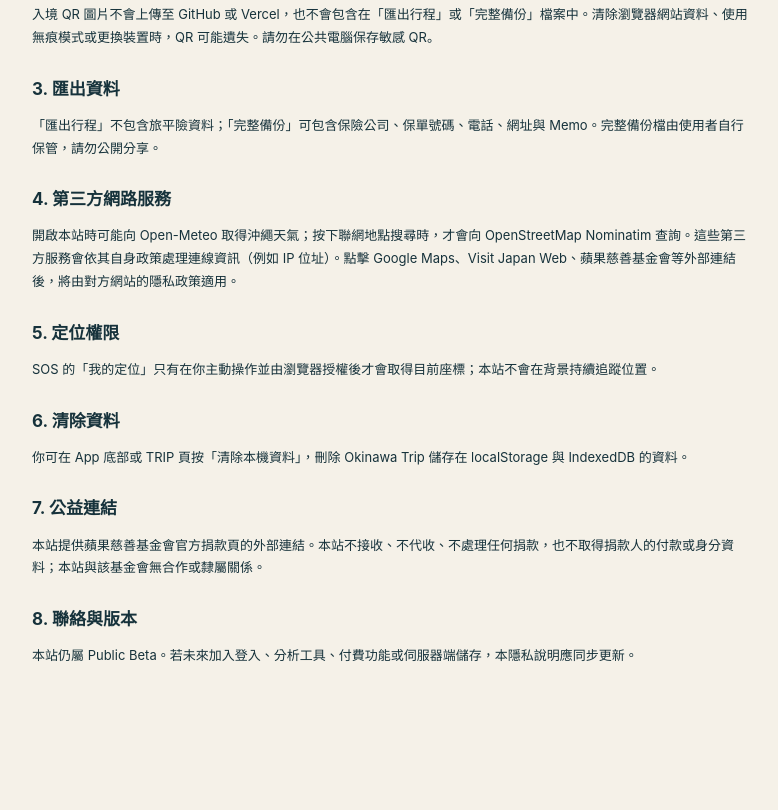
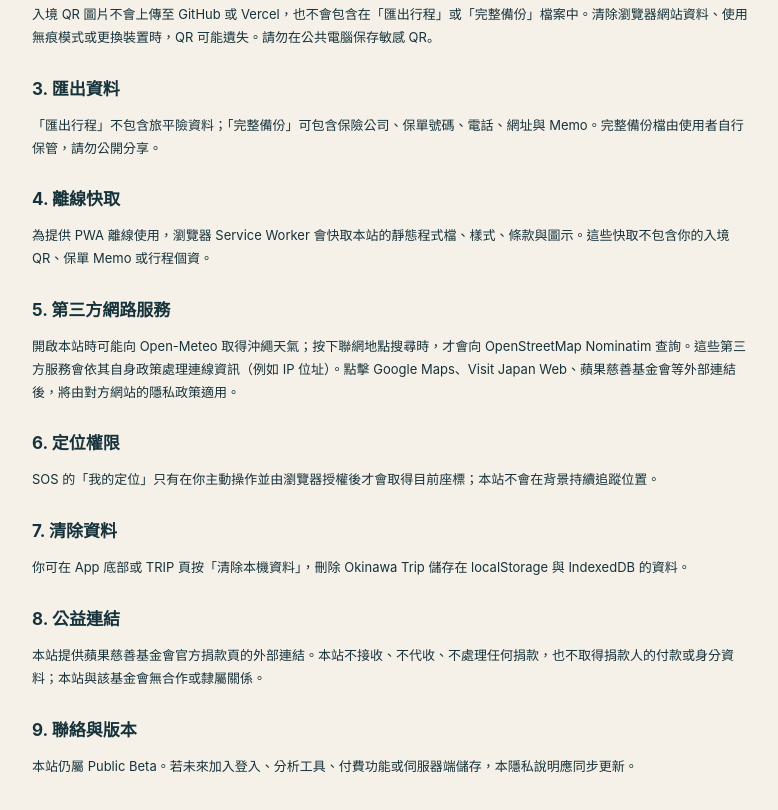
Before and after one commit to red0710-sys/okinawa-trip, a website: page privacy.html in a window 1280 px wide. Shown: the part 368-1178 px from the top of the page, without its empty margins (248-1026 px from the left). Before the commit the page ends 1108 px from the top, so only its background shows below. Drawn offline with Linux system fonts and the light colour scheme.

Commit message:
Document offline PWA cache privacy

```diff
--- a/privacy.html
+++ b/privacy.html
@@ -15,14 +15,14 @@
 <p>入境 QR 圖片不會上傳至 GitHub 或 Vercel，也不會包含在「匯出行程」或「完整備份」檔案中。清除瀏覽器網站資料、使用無痕模式或更換裝置時，QR 可能遺失。請勿在公共電腦保存敏感 QR。</p>
 <h2>3. 匯出資料</h2>
 <p>「匯出行程」不包含旅平險資料；「完整備份」可包含保險公司、保單號碼、電話、網址與 Memo。完整備份檔由使用者自行保管，請勿公開分享。</p>
-<h2>4. 第三方網路服務</h2>
+<h2>4. 離線快取</h2><p>為提供 PWA 離線使用，瀏覽器 Service Worker 會快取本站的靜態程式檔、樣式、條款與圖示。這些快取不包含你的入境 QR、保單 Memo 或行程個資。</p><h2>5. 第三方網路服務</h2>
 <p>開啟本站時可能向 Open-Meteo 取得沖繩天氣；按下聯網地點搜尋時，才會向 OpenStreetMap Nominatim 查詢。這些第三方服務會依其自身政策處理連線資訊（例如 IP 位址）。點擊 Google Maps、Visit Japan Web、蘋果慈善基金會等外部連結後，將由對方網站的隱私政策適用。</p>
-<h2>5. 定位權限</h2>
+<h2>6. 定位權限</h2>
 <p>SOS 的「我的定位」只有在你主動操作並由瀏覽器授權後才會取得目前座標；本站不會在背景持續追蹤位置。</p>
-<h2>6. 清除資料</h2>
+<h2>7. 清除資料</h2>
 <p>你可在 App 底部或 TRIP 頁按「清除本機資料」，刪除 Okinawa Trip 儲存在 localStorage 與 IndexedDB 的資料。</p>
-<h2>7. 公益連結</h2>
+<h2>8. 公益連結</h2>
 <p>本站提供蘋果慈善基金會官方捐款頁的外部連結。本站不接收、不代收、不處理任何捐款，也不取得捐款人的付款或身分資料；本站與該基金會無合作或隸屬關係。</p>
-<h2>8. 聯絡與版本</h2>
+<h2>9. 聯絡與版本</h2>
 <p>本站仍屬 Public Beta。若未來加入登入、分析工具、付費功能或伺服器端儲存，本隱私說明應同步更新。</p>
 </main></body></html>
```
